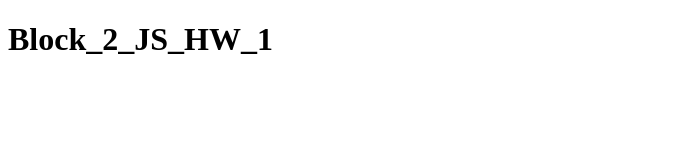
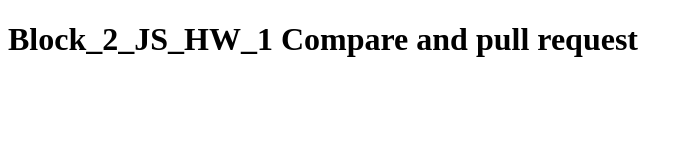
Before and after one commit to Skingabon/2-nd-course-hw, a plain HTML site: page 2-nd-course-hw/Block_2_JS_HW_1/index.html in a window 1280 px wide. Shown: the whole page, without its empty margins (0-693 px from the left). Drawn offline with Linux system fonts and the light colour scheme.

Commit message:
HW_1 Compare and pull reqest HW_1 Compare and pull reqest

```diff
--- a/2-nd-course-hw/Block_2_JS_HW_1/index.html
+++ b/2-nd-course-hw/Block_2_JS_HW_1/index.html
@@ -6,6 +6,6 @@
     <title>Block_2_JS_HW_1</title>
 </head>
 <body>
-    <h1>Block_2_JS_HW_1</h1>
+    <h1>Block_2_JS_HW_1 Compare and pull request</h1>
 </body>
 </html>
```
